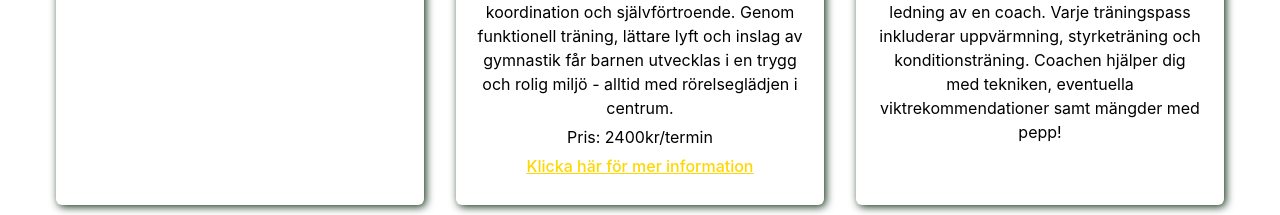
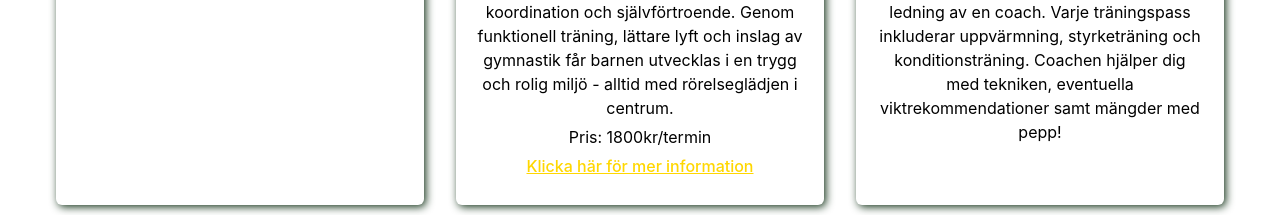
Before and after one commit to TobiasHeidlund/Starkare, a React (Vite) app: page / in a window 1280 px wide. Shown: the part 1080-1295 px from the top of the page. Built offline with nearby package versions, Linux system fonts and the light colour scheme; no server answers.

Commit message:
Update services.tsx

```diff
--- a/src/componets/services.tsx
+++ b/src/componets/services.tsx
@@ -12,7 +12,7 @@ function services( ) {
       <div className="anchor" id='cards'></div>
       <section className='cardContaienr'>
         <CardBox title={"Kostrådgivning"} text={"Få en individuellt anpassad plan från en licensierad kostrådgivare för att nå dina mål."}  boxname={"cardbox"}/>
-        <CardBox title={"CrossFit Kids"} text={"Våra lekfulla och inspirerande träningspass för barn och ungdomar fokuserar på att bygga en stark grund i kroppskontroll, koordination och självförtroende. Genom funktionell träning, lättare lyft och inslag av gymnastik får barnen utvecklas i en trygg och rolig miljö - alltid med rörelseglädjen i centrum. \nPris: 2400kr/termin\n"} boxname={"cardbox"} link={<Link to='/kids#rehab'>Klicka här för mer information</Link>}/>
+        <CardBox title={"CrossFit Kids"} text={"Våra lekfulla och inspirerande träningspass för barn och ungdomar fokuserar på att bygga en stark grund i kroppskontroll, koordination och självförtroende. Genom funktionell träning, lättare lyft och inslag av gymnastik får barnen utvecklas i en trygg och rolig miljö - alltid med rörelseglädjen i centrum. \nPris: 1800kr/termin\n"} boxname={"cardbox"} link={<Link to='/kids#rehab'>Klicka här för mer information</Link>}/>
         <CardBox title={"Gruppträning"} text={"Vi har träningspass på morgonen, lunch samt eftermiddagar och kvällar. Varje pass varar i 60 minuter och genomförs under ledning av en coach."+
         " Varje träningspass inkluderar uppvärmning, styrketräning och konditionsträning. Coachen hjälper dig med tekniken, eventuella viktrekommendationer samt mängder med pepp! "} boxname={"cardbox"}/>
         <CardBox title={"Personlig träning"} text={"Träning med en personlig coach innebär ett skräddarsytt upplägg som är helt anpassat efter dina behov och mål. Här får du individuell guidning,"+
```
